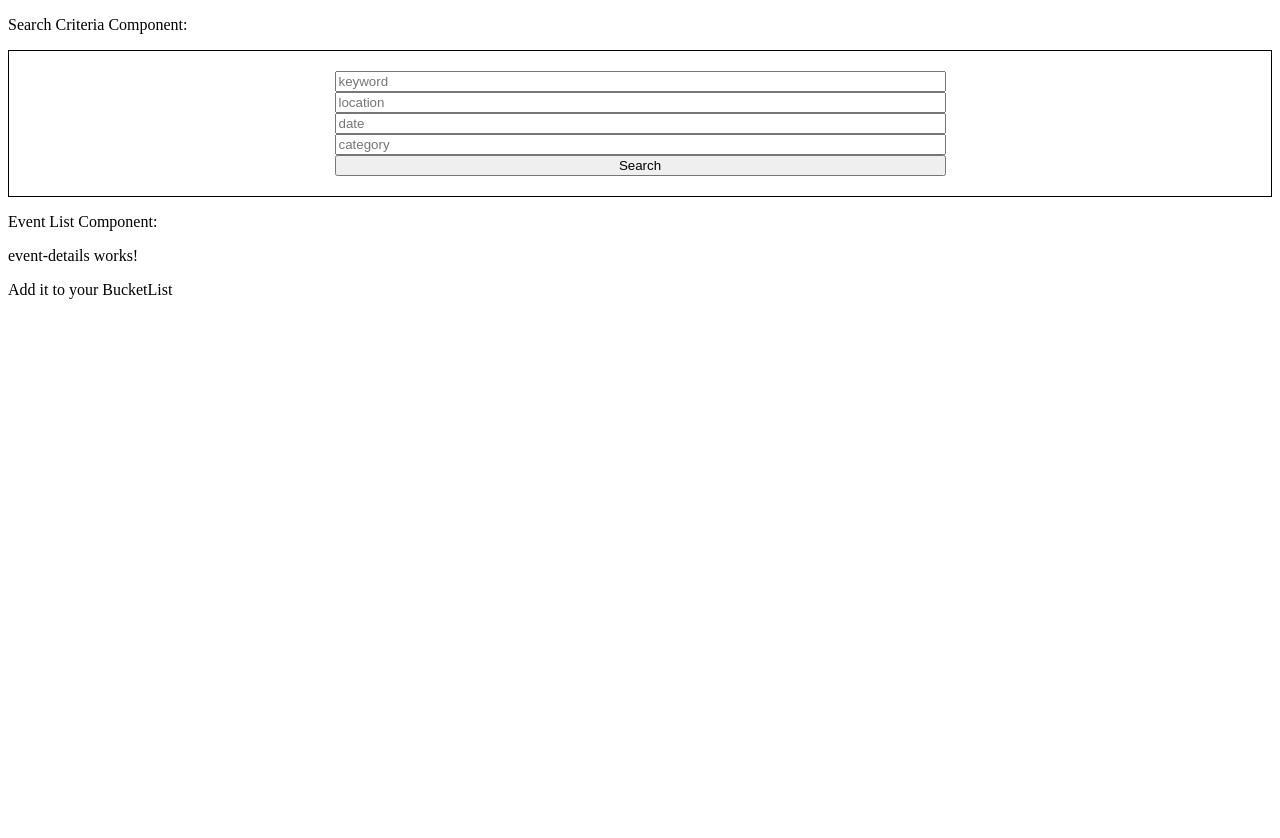
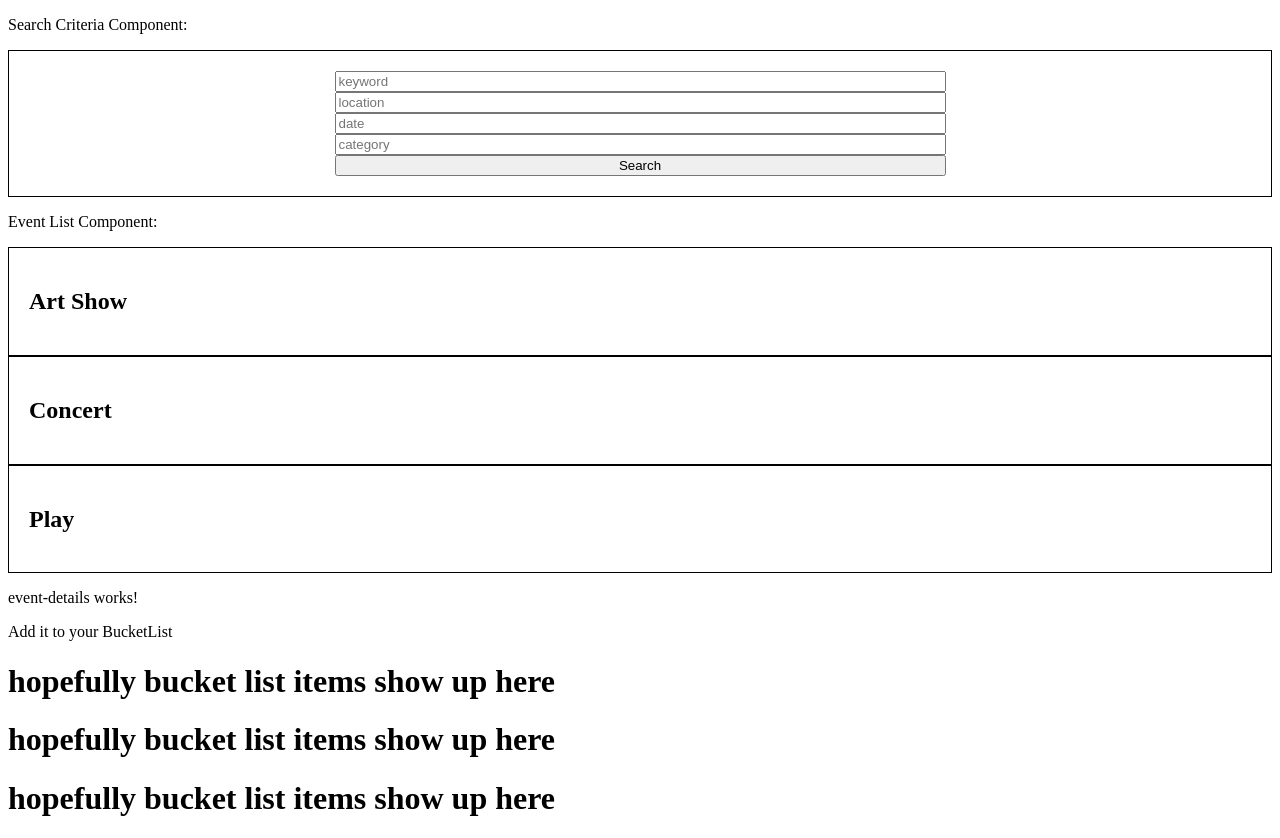
Before and after one commit to bailandocubita/re-Gather, an Angular app: page / in a window 1280 px wide. Before the commit the page ends 800 px from the top, so only its background shows below. Built offline with nearby package versions, Linux system fonts and the light colour scheme.

Commit message:
fixing swapped code

```diff
--- a/src/app/bucket-list-page/bucket-list-page.component.html
+++ b/src/app/bucket-list-page/bucket-list-page.component.html
@@ -1,4 +1,4 @@
 <p>Add it to your BucketList</p>
-<div *ngFor="let event of events" class="border">
+<div *ngFor="let event of bucketEvents" class="border">
   <h1>hopefully bucket list items show up here</h1>
 </div>
--- a/src/app/event-list/event-list.component.html
+++ b/src/app/event-list/event-list.component.html
@@ -1,4 +1,4 @@
 <p>Event List Component:</p>
-<div *ngFor="let event of bucketEvents" class="border">
+<div *ngFor="let event of events" class="border">
   <h2>{{ event.title }}</h2>
 </div>
```
